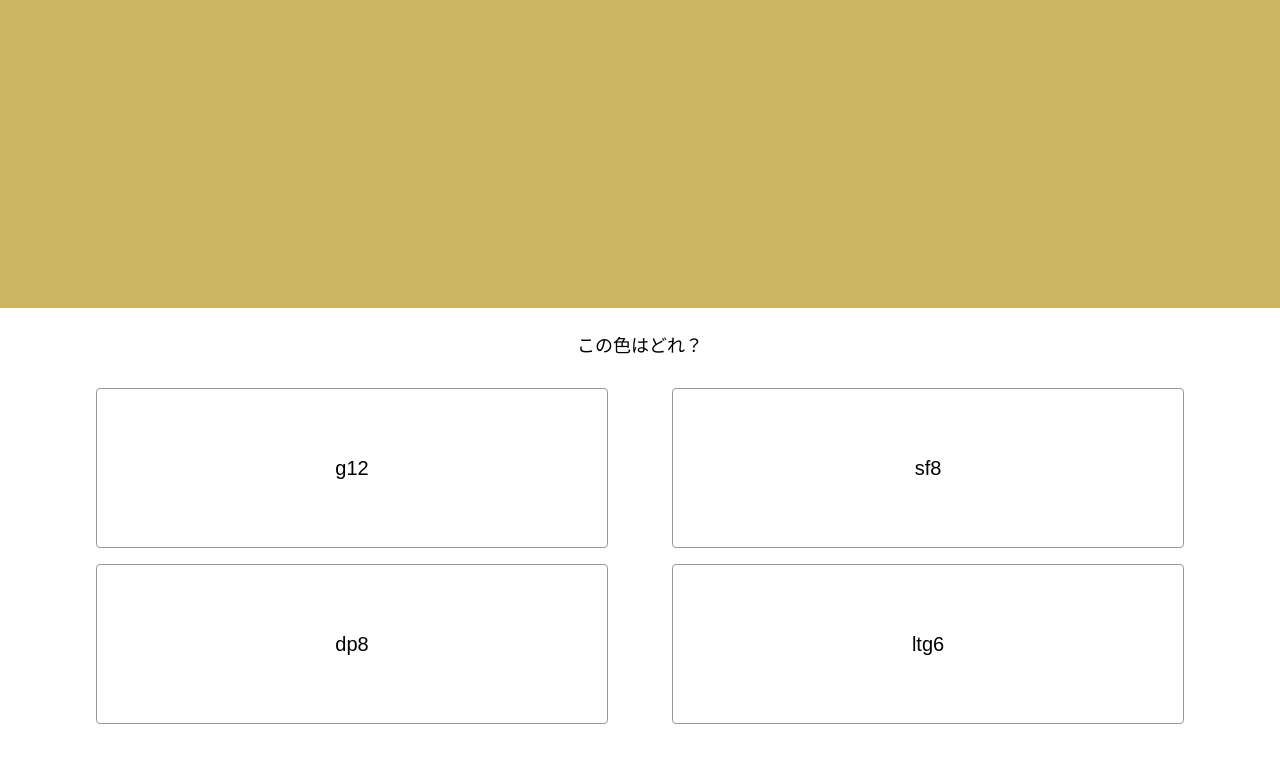
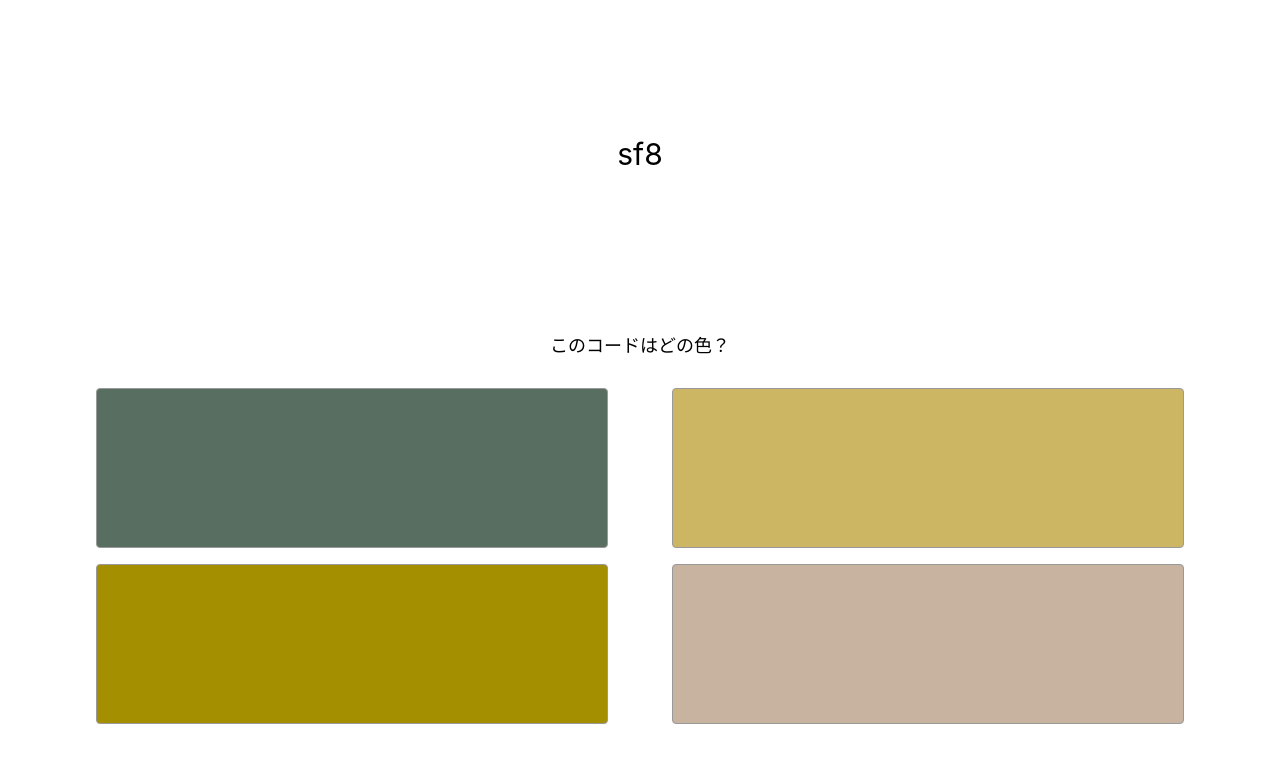
Before and after one commit to chocolamint/color-quiz, a React (Create React App) app: page / in a window 1280 px wide. Shown: the top 762 px of the page. Built offline with nearby package versions, Linux system fonts and the light colour scheme.

Commit message:
Create quiz "Which color of this code?".

```diff
--- a/src/App.tsx
+++ b/src/App.tsx
@@ -1,6 +1,7 @@
 import React from 'react';
 import './App.css';
 import WhichCode from './quiz/WhichCode';
+import WhichColor from './quiz/WhichColor';
 import { Random, shuffle } from './Utils';
 import { colors, Color } from './quiz/colors';
 
@@ -24,7 +25,10 @@ export default class App extends React.Component<{}, AppState> {
   public render() {
     return (
       <div className="App">
-        <WhichCode choices={this.state.whichCode.choices} answer={this.state.whichCode.answer} onAnswer={() => this.handleAnswer()} />
+        {
+          //<WhichCode choices={this.state.whichCode.choices} answer={this.state.whichCode.answer} onAnswer={() => this.handleAnswer()} />
+          <WhichColor choices={this.state.whichCode.choices} answer={this.state.whichCode.answer} onAnswer={() => this.handleAnswer()} />
+        }
       </div>
     );
   }
--- /dev/null
+++ b/src/quiz/WhichColor.tsx
@@ -0,0 +1,111 @@
+import React from 'react';
+import { Color } from './colors';
+import { blackOrWhite } from '../Utils';
+
+interface WhichColorProps {
+    choices: Color[];
+    answer: Color;
+    onAnswer: () => void;
+}
+
+interface WhichColorState {
+    choosen?: Color;
+}
+
+export default class WhichColor extends React.Component<WhichColorProps, WhichColorState> {
+
+    public constructor(props: WhichColorProps) {
+        super(props);
+
+        this.state = {
+
+        };
+    }
+
+    public render() {
+
+        const questionBackground = this.state.choosen == null ? "#ffffff" : this.props.answer.color;
+        const questionStyle = {
+            display: "flex",
+            justifyContent: "space-around",
+            alignItems: "center",
+            flexGrow: 1,
+            flexShrink: 1,
+            color: blackOrWhite(questionBackground),
+            backgroundColor: questionBackground,
+            fontSize: 30,
+            width: '100%',
+            height: "30%"
+        };
+        const message = this.state.choosen == null ?
+            (<div className="question">
+                このコードはどの色？
+            </div>) :
+            (<div className="answer">
+                <span>
+                    {(this.state.choosen!.code === this.props.answer.code) ?
+                        `正解！` :
+                        `残念...(正解は ${this.props.answer.code} )`}
+                </span>
+                <br />
+                <button onClick={() => this.endGame()} style={{ background: "#ffffff", border: "none", color: "#6666cc", fontSize: 18 }}>
+                    次のゲームへ
+                </button>
+            </div>);
+
+        return (
+            <div className="which-code" style={{ display: "flex", flexDirection: "column", justifyContent: "space-around", position: "absolute", top: 0, right: 0, bottom: 0, left: 0 }}>
+                <div className="color" style={questionStyle}>
+                    {this.props.answer.code}
+                </div>
+                <div style={{ flexGrow: 1, flexShrink: 1 }}>
+                    <div style={{ display: "flex", flexDirection: "column", justifyContent: "space-around", height: "4em", verticalAlign: "middle", fontSize: 18 }}>
+                        {message}
+                    </div>
+                    <div className="choices" style={{ display: "flex", justifyContent: "space-around", flexWrap: "wrap", padding: "0 5vw" }}>
+                        {this.props.choices.map(color => {
+
+                            const buttonText = this.state.choosen == null ? "" : color.code;
+                            const buttonStyle: React.CSSProperties = {
+                                width: "100%",
+                                height: "100%",
+                                background: color.color,
+                                color: blackOrWhite(color.color),
+                                border: "solid 1px #999999",
+                                fontSize: 20,
+                                borderRadius: 4
+                            };
+
+                            return (
+                                <div style={{ display: "flex", width: "40vw", height: "20vh", padding: "1vh 0" }}>
+                                    <button
+                                        className="choice"
+                                        key={color.code}
+                                        style={buttonStyle}
+                                        disabled={this.state.choosen != null}
+                                        onClick={() => { this.onClickHandle(color); }}
+                                    >
+                                        {buttonText}
+                                    </button>
+                                </div>
+                            );
+                        })}
+                    </div>
+                </div>
+            </div>
+        );
+    }
+
+    private onClickHandle(color: Color) {
+        this.setState({
+            choosen: color
+        })
+    }
+
+    private endGame() {
+        this.setState({
+            choosen: undefined
+        });
+        this.props.onAnswer();
+    }
+}
```
Also changed, not shown: 1 other file (tests, documents, lock files or other folders).
